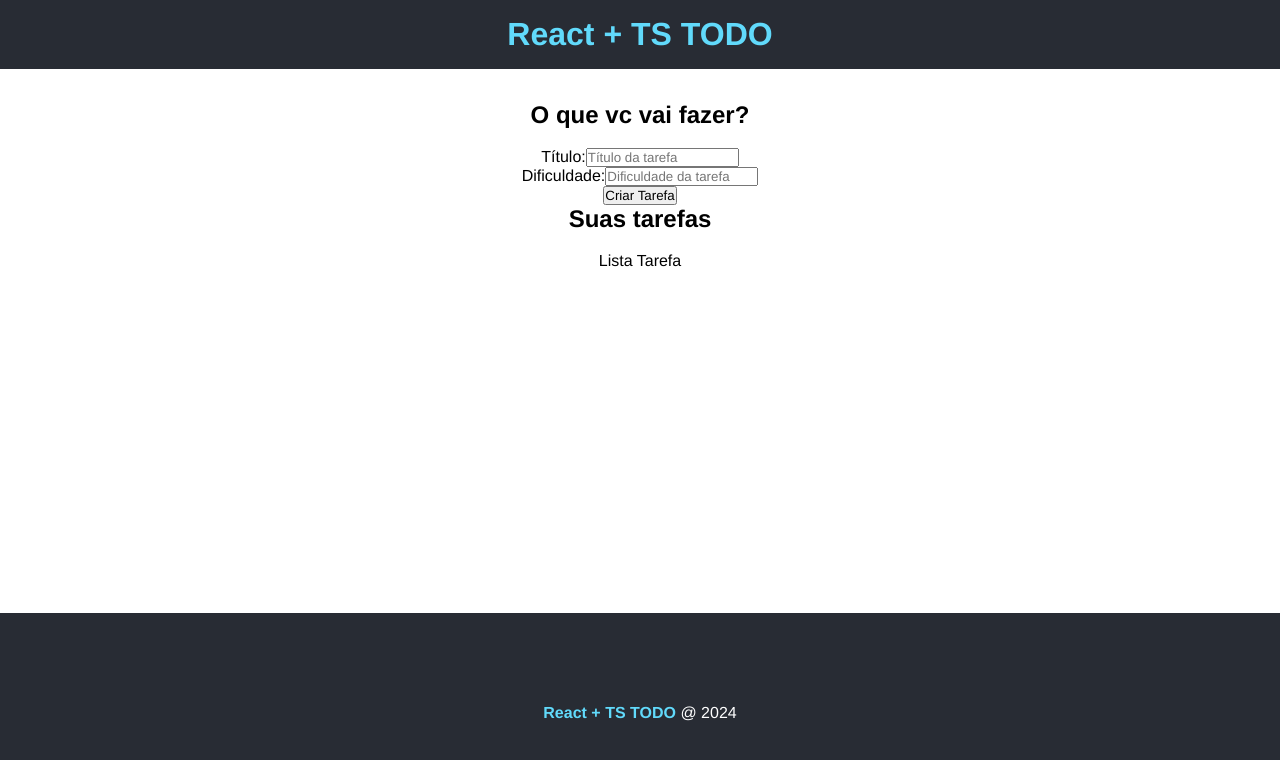
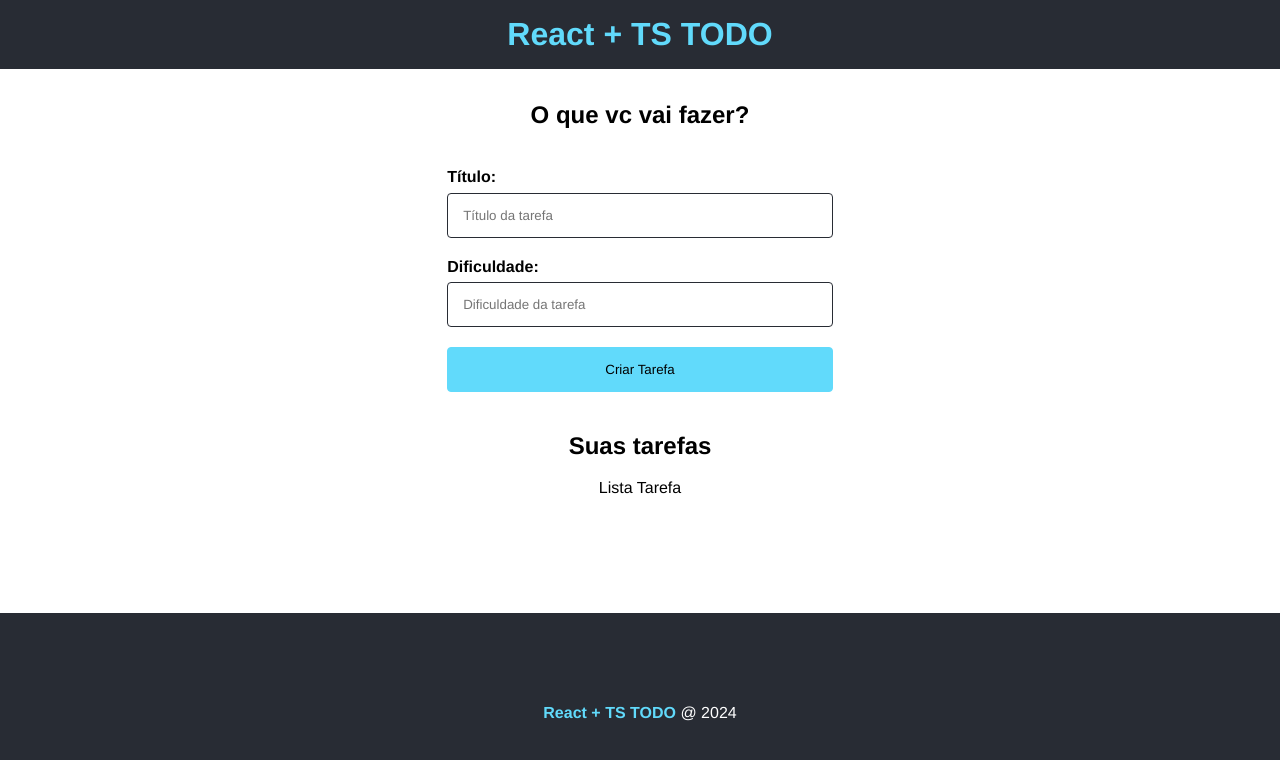
Before and after one commit to alequissandrara/todo_list_react, a React (Create React App) app: page / in a window 1280 px wide. Shown: the top 760 px of the page. Built offline with nearby package versions, Linux system fonts and the light colour scheme.

Commit message:
- CSS do formulário. -Iniciando ações do formulário.

```diff
--- /dev/null
+++ b/src/components/TaskForm.module.css
@@ -0,0 +1,51 @@
+/* Estilos gerais para o formulário */
+.form {
+  display: flex;
+  flex-direction: column;
+  align-items: center;
+  width: 100%;
+  max-width: 35%;
+  min-width: 25rem;
+  margin: 0 auto;
+  padding: 20px;
+  box-sizing: border-box;
+}
+
+/* Estilos para os inputs do formulário */
+.form input {
+  width: 100%;
+  padding: 14px 15px;
+  margin-bottom: 1.5em;
+  border-radius: 4px;
+  border: 1px solid #282c34;
+  box-sizing: border-box;
+}
+
+/* Estilos específicos para o botão de submit */
+.form input[type="submit"] {
+  background-color: #61dafb;
+  border: 1px solid #61dafb;
+  color: #000;
+  transition: 0.5s;
+  cursor: pointer;
+}
+
+.form input[type="submit"]:hover {
+  background-color: #fff;
+  border-color: #282c34;
+}
+
+/* Estilos para o contêiner dos inputs */
+.input_container {
+  width: 100%;
+  display: flex;
+  flex-direction: column;
+  text-align: left;
+  box-sizing: border-box;
+}
+
+/* Estilos para os labels dos inputs */
+.input_container label {
+  font-weight: bold;
+  margin-bottom: 0.4rem;
+}
--- a/src/components/TaskForm.tsx
+++ b/src/components/TaskForm.tsx
@@ -1,19 +1,47 @@
-import React from "react";
+import React, { useState, ChangeEvent, FormEvent, useEffect } from "react";
+import styles from "./TaskForm.module.css";
+
+//Interface
+import { ITask } from "../interfaces/Task";
 
 type Props = {
   btnText: string;
 };
 
 const TaskForm = ({ btnText }: Props) => {
+  const [id, setId] = useState<number>(0);
+  const [title, setTitle] = useState<string>("");
+  const [difficulty, setDifficulty] = useState<number>(0);
+
+  const addTaskHadler = () => {};
+  const handleChange = (e: ChangeEvent<HTMLInputElement>) => {
+    if (e.target.name === "title") {
+      setTitle(e.target.value);
+    } else {
+      setDifficulty(parseInt(e.target.value));
+    }
+    console.log(title);
+    console.log(difficulty);
+  };
   return (
-    <form>
-      <div>
+    <form onSubmit={addTaskHadler} className={styles.form}>
+      <div className={styles.input_container}>
         <label htmlFor="title">Título:</label>
-        <input type="text" name="title" placeholder="Título da tarefa" />
+        <input
+          type="text"
+          name="title"
+          placeholder="Título da tarefa"
+          onChange={handleChange}
+        />
       </div>
-      <div>
+      <div className={styles.input_container}>
         <label htmlFor="difficulty">Dificuldade:</label>
-        <input type="text" name="title" placeholder="Dificuldade da tarefa" />
+        <input
+          type="text"
+          name="title"
+          placeholder="Dificuldade da tarefa"
+          onChange={handleChange}
+        />
       </div>
       <input type="submit" value={btnText} />
     </form>
--- /dev/null
+++ b/src/interfaces/Task.tsx
@@ -0,0 +1,5 @@
+export interface ITask {
+  id: number;
+  title: string;
+  difficulty: number;
+}
```
Also changed, not shown: src/App.tsx (+6 -1 lines).
